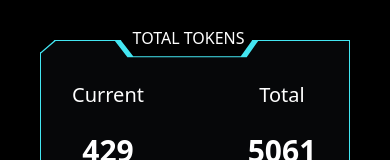
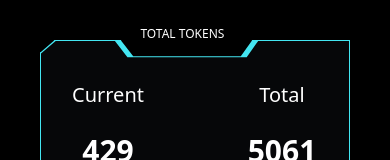
Before and after one commit to kakhi1/shape, a React (Vite) app: page / in a window 390 px wide. Shown: the top 160 px of the page. Built offline with nearby package versions, Linux system fonts and the light colour scheme.

Commit message:
mobile vol2

```diff
--- a/src/App.jsx
+++ b/src/App.jsx
@@ -5,14 +5,14 @@ function App() {
   return (
     <>
       <div className="max-h-[500px] max-w-[1220px] flex items-center justify-center relative bg-black p-10">
-        <div className="z-30 text-white md:top-[8%] top-[7%] left-[34%] sm:left-[17%]  absolute">
-          <h1 className="lg:text-2xl sm:text-xl text-base font-normal">
+        <div className="z-30 text-white md:top-[8%] top-[7%] left-[36%] sm:left-[17%]  absolute">
+          <h1 className="lg:text-2xl sm:text-xl text-xs font-normal">
             TOTAL TOKENS
           </h1>
         </div>
         <div className=" w-[100%] h-[100%] bg-[#43E5F1] border-[#43E5F1] border-[1px] flex justify-center items-center custom-shapeMobile custom-shape">
           <div className="w-[100%] h-[100%] custom-shapeMobile2 custom-shape2 text-white bg-[#060709] opacity-[99]">
-            <div className="md:flex  flex-row grid grid-cols-2 grid-rows-2 w-full h-[90%] justify-around items-start sm:my-20 my-10 gap-10 ">
+            <div className="sm:flex  flex-row grid grid-cols-2 grid-rows-2 w-full h-[90%] justify-around items-start sm:my-20 my-10 gap-10 ">
               <div className="flex flex-col sm:gap-12 gap-6 md:ml-10 ">
                 <h1 className="md:text-2xl text-xl font-normal">Current</h1>
                 <span className="md:text-5xl text-3xl font-extrabold">429</span>
```
